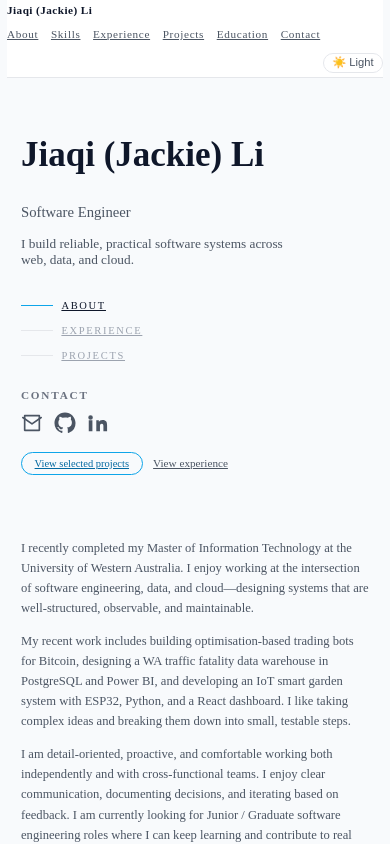
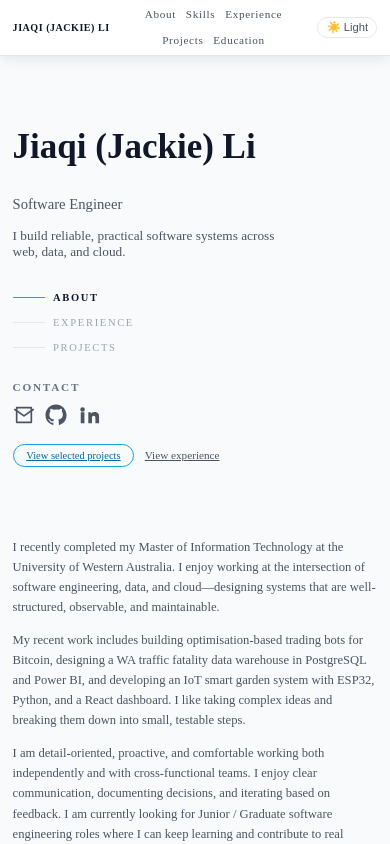
Before and after one commit to Jackieljq/personal-website, a Next.js app: page / in a window 390 px wide. Shown: the top 844 px of the page. Built offline with nearby package versions, Linux system fonts and the light colour scheme.

Commit message:
style: improve header responsiveness on small screens

```diff
--- a/app/styles/layout.css
+++ b/app/styles/layout.css
@@ -1,7 +1,9 @@
-/* ===== Theme variables ===== */
+/* ===== Global Font Size ===== */
 html {
   font-size: 14px;
 }
+
+/* ===== Theme Variables ===== */
 html.theme-light {
   --bg-color: #f8fafc;
   --text-color: #0f172a;
@@ -36,33 +38,33 @@ html.theme-light {
   --sidebar-muted: #9ca3af;
 }
 
-  /* Base layout */
+/* ===== Base Layout ===== */
 
 body {
-    margin:0;
+  margin: 0;
   background-color: var(--bg-color);
   color: var(--text-color);
-    transition:
-      background-color 0.25s ease,
-      color 0.25s ease;
+  transition: background-color 0.25s ease, color 0.25s ease;
 }
 
+/* 确保 Header 占满全宽 */
 .page {
   min-height: 100vh;
-    padding: 0 0 3rem;
+  padding: 0 0 3rem; /* ❗ 永远不要给左右 padding，否则 header 会被挤进去 */
 }
 
+/* 内容的最大宽度与左右留白由这里控制 */
 .page-inner {
   max-width: 64rem;
   margin: 0 auto;
-    padding: 0 1rem;
+  padding: 0 1.5rem;
 }
 
 .section {
   margin-top: 2.5rem;
 }
 
-  /* Header */
+/* ===== Header ===== */
 
 .site-header {
   position: sticky;
@@ -71,152 +73,103 @@ html.theme-light {
   border-bottom: 1px solid var(--border-color);
   background-color: var(--header-bg);
   backdrop-filter: blur(12px);
+  box-shadow: 0 4px 12px rgba(15, 23, 42, 0.08);
 }
 
+/* 大屏：三列 Grid，左 title，中 nav，右 toggle */
 .site-header-inner {
   max-width: 64rem;
   margin: 0 auto;
-    padding: 0.25rem 0rem;
-    display: flex;
-    justify-content: space-between;
+  padding: 0.6rem 1.5rem;
+  display: grid;
+  grid-template-columns: auto 1fr auto;
   align-items: center;
-    gap: 1.5rem;
+  column-gap: 2rem;
+  animation: header-slide-down 0.45s ease-out forwards;
 }
-  .site-header-right {
-    display: flex;
-    align-items: center;
-    gap: 0.75rem;
+
+@keyframes header-slide-down {
+  from {
+    transform: translateY(-10px);
+    opacity: 0;
   }
-  .header-controls {
-    display: flex;
-    align-items: center;
+  to {
+    transform: translateY(0);
+    opacity: 1;
   }
+}
+
 .site-title {
   font-size: 0.9rem;
   font-weight: 600;
-    letter-spacing: 0.04em;
+  letter-spacing: 0.08em;
+  text-transform: uppercase;
   color: var(--text-color);
 }
 
 .header-nav {
+  justify-self: center;
   display: flex;
+  justify-content: center;
   gap: 1.6rem;
   font-size: 0.85rem;
   font-weight: 500;
-    letter-spacing: 0.06em;        /* Apple 风宽字距 */
-    text-transform: none;
-    color: var(--muted-text);
-
+  letter-spacing: 0.06em;
 }
 
 .header-nav a {
   position: relative;
+  color: var(--muted-text);
+  text-decoration: none;
   padding: 0.15rem 0;
-    transition: color 0.15s ease;
-  }
-  .header-nav a,
-.header-nav a:visited {
-  color: var(--muted-text);
+  transition: color 0.2s ease, transform 0.2s ease;
 }
 
 .header-nav a:hover {
   color: var(--accent);
+  transform: translateY(-1px);
 }
+
 .header-nav a::after {
   content: "";
   position: absolute;
+  bottom: -0.1rem;
   left: 0;
   right: 0;
-    bottom: -0.1rem;
   height: 1px;
   background-color: var(--accent);
   transform: scaleX(0);
   transform-origin: center;
-    transition: transform 0.18s ease-out;
+  transition: transform 0.2s ease;
 }
 
 .header-nav a:hover::after {
   transform: scaleX(1);
 }
 
-  /* Footer */
-
-  .site-footer {
-    border-top: 1px solid var(--border-color);
-    margin-top: 2.5rem;
-    padding-top: 1rem;
-    padding-bottom: 1rem;
-    font-size: 0.75rem;
-    text-align: center;
-    color: var(--footer-text);
+.header-controls {
+  justify-self: end;
+  display: flex;
+  align-items: center;
 }
 
-  /* Section two-column layout (Brittany style) */
-
-  .section-row {
-    display: flex;
-    flex-direction: column;
-    gap: 1rem;
+/* 小屏标题缩小，让视觉更轻盈 */
+@media (max-width: 900px) {
+  .site-title {
+    font-size: 0.78rem;      /* 原来 ~0.9rem，缩小一档 */
+    letter-spacing: 0.06em;  /* 紧一点更专业 */
+  }
 }
 
-  .section-heading {
-    width: 100%;
+@media (max-width: 600px) {
+  .site-title {
+    font-size: 0.72rem;      /* 手机更小一点 */
+    letter-spacing: 0.05em;
+  }
 }
 
-  .section-body {
-    width: 100%;
-  }
 
-  @media (min-width: 768px) {
-    .page {
-      padding-top: 0;
-    }
-
-    .section-row {
-      flex-direction: row;
-      align-items: flex-start;
-    }
-
-    .section-heading {
-      width: 30%;
-    }
-
-    .section-body {
-      width: 70%;
-    }
-  }
-  /* Intro layout (top band similar to Brittany's site) */
-
-.intro-section {
-    margin-top: 3rem;
-  }
-
-  .intro-layout {
-    display: flex;
-    flex-direction: column;
-    gap: 2.5rem;
-  }
-
-  .intro-left,
-  .intro-right {
-    width: 100%;
-  }
-
-  @media (min-width: 900px) {
-    .intro-layout {
-      flex-direction: row;
-      align-items: flex-start;
-    }
-
-    .intro-left {
-      width: 40%;
-    }
-
-    .intro-right {
-      width: 60%;
-    }
-  }
-  /* Global two-column layout: left sidebar + right content */
+/* ===== Main Layout (Sidebar + Content) ===== */
 
 .layout-root {
   display: flex;
@@ -237,57 +190,78 @@ html.theme-light {
   }
 
   .layout-sidebar {
-      width: 40%;
+    width: 35%;
+    max-width: 260px;
     position: sticky;
-      top: 5rem;
-      align-self: flex-start;
+    top: 6rem; /* 避免被 header 遮挡 */
   }
 
   .layout-main {
-      width: 60%;
+    width: 65%;
   }
 }
 
+/* ===== Intro Sidebar ===== */
 
-@media (max-width: 900px) {
-  .page {
-    padding: 0 0.5rem 2.5rem;
+.intro-nav {
+  display: flex;
+  flex-direction: column;
+  gap: 0.6rem;
+  margin-top: 1.5rem;
 }
 
-  .layout-root {
+.intro-nav-item {
+  display: flex;
+  align-items: center;
+  gap: 0.5rem;
+  color: var(--muted-text);
+  text-decoration: none;
+  transition: color 0.2s ease;
+}
+
+.intro-nav-item-active {
+  color: var(--accent);
+  font-weight: 600;
+}
+
+.intro-contact {
   margin-top: 2rem;
 }
 
-  .section {
-    margin-top: 2rem;
+.contact-icons {
+  display: flex;
+  gap: 0.8rem;
+}
+
+/* ===== Responsive Adjustments ===== */
+
+@media (max-width: 900px) {
+  .site-header-inner {
+    flex-wrap: wrap;
+    padding: 0.5rem 1rem;
+  }
+
+  .header-nav {
+    flex-wrap: wrap;
+    gap: 1rem;
+    font-size: 0.8rem;
+  }
+
+  .page-inner {
+    padding: 0 1rem;
   }
 }
 
 @media (max-width: 600px) {
-  .page {
-    padding: 0 0.5rem 2.5rem;
+  .header-nav {
+    gap: 0.7rem;
+  }
+
+  .site-header-inner {
+    padding: 0.45rem 0.9rem;
+  }
+
+  .page-inner {
+    padding: 0 0.9rem;
   }
 }
-
-@media (max-width: 768px) {
-  .site-header-inner {
-    flex-wrap: wrap;
-    align-items: center;
-    gap: 0.75rem;
-  }
-
-  .site-title {
-    font-size: 0.8rem;
-  }
-
-  .header-nav {
-    flex-wrap: wrap;
-    justify-content: flex-start;
-    gap: 0.9rem;
-    font-size: 0.8rem;
-  }
-
-  .header-controls {
-    margin-left: auto;
-  }
-}
--- a/components/Header.tsx
+++ b/components/Header.tsx
@@ -4,9 +4,7 @@ export default function Header() {
   return (
     <header className="site-header">
       <div className="site-header-inner">
-
         <span className="site-title">Jiaqi (Jackie) Li</span>
-
 
         <nav className="header-nav" aria-label="Main navigation">
           <a href="#about">About</a>
@@ -14,7 +12,6 @@ export default function Header() {
           <a href="#experience">Experience</a>
           <a href="#projects">Projects</a>
           <a href="#education">Education</a>
-          <a href="#contact">Contact</a>
         </nav>
 
         <div className="header-controls">
```
Lines whose indentation alone changed are shown as unchanged.
